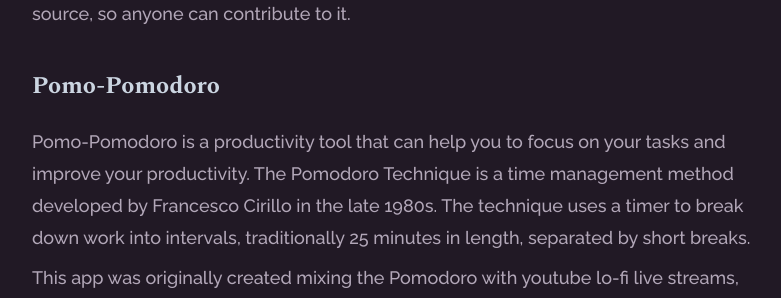
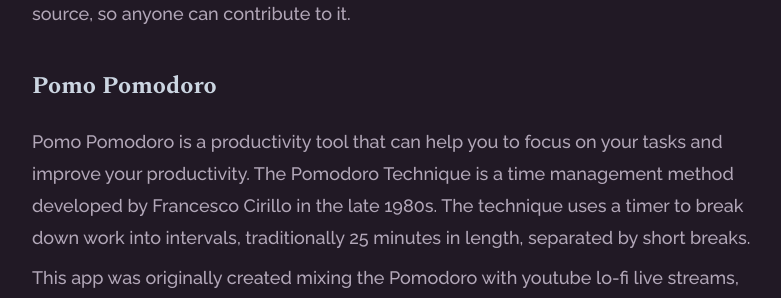
Before and after one commit to bzenky/bzenky.dev, a Next.js app: page /projects in a window 1280 px wide. Shown: the part 654-952 px from the top of the page, without its empty margins (248-1029 px from the left). Built offline with nearby package versions, Linux system fonts and the light colour scheme; a web font is replaced by a local one.

Commit message:
chore: add title attribute to the project title

```diff
--- a/src/app/projects/page.tsx
+++ b/src/app/projects/page.tsx
@@ -26,6 +26,7 @@
           href="https://github.com/bzenky/yotei"
           target="_blank"
           className="group"
+          title="Open Yotei repository"
         >
           <h2 className="text-2xl font-bold mt-6 mb-4 text-slate-300 font-[family-name:var(--font-spectral)] group-hover:text-violet-500 transition-all">
             Yotei
@@ -49,18 +50,19 @@
           href="https://www.pomopomodoro.com/"
           target="_blank"
           className="group"
+          title="Open Pomo Pomodoro website"
         >
           <h2 className="text-2xl font-bold mt-6 mb-4 text-slate-300 font-[family-name:var(--font-spectral)] group-hover:text-red-500 transition-all">
-            Pomo-Pomodoro
+            Pomo Pomodoro
           </h2>
         </a>
 
         <div className="flex flex-col gap-2">
           <p>
-            Pomo-Pomodoro is a productivity tool that can help you to focus on your tasks and improve your productivity. The Pomodoro Technique is a time management method developed by Francesco Cirillo in the late 1980s. The technique uses a timer to break down work into intervals, traditionally 25 minutes in length, separated by short breaks.
+            Pomo Pomodoro is a productivity tool that can help you to focus on your tasks and improve your productivity. The Pomodoro Technique is a time management method developed by Francesco Cirillo in the late 1980s. The technique uses a timer to break down work into intervals, traditionally 25 minutes in length, separated by short breaks.
           </p>
           <p>
-            This app was originally created mixing the Pomodoro with youtube lo-fi live streams, as a way to help me focus on my tasks. Now the app is in v2, it was rewritten with the same purpose as this portfolio, to use a new version of the Next.js(14 at time) framework and to improve the codebase.
+            This app was originally created mixing the Pomodoro with youtube lo-fi live streams, as a way to help me focus on my tasks. Now the app is in v2, it was rewritten with the same purpose as this portfolio, to use a new version of the Next.js (14 at time) framework and to improve the codebase.
           </p>
           <p>
             The app is available for free and can be used by anyone who wants to improve their productivity.
```
